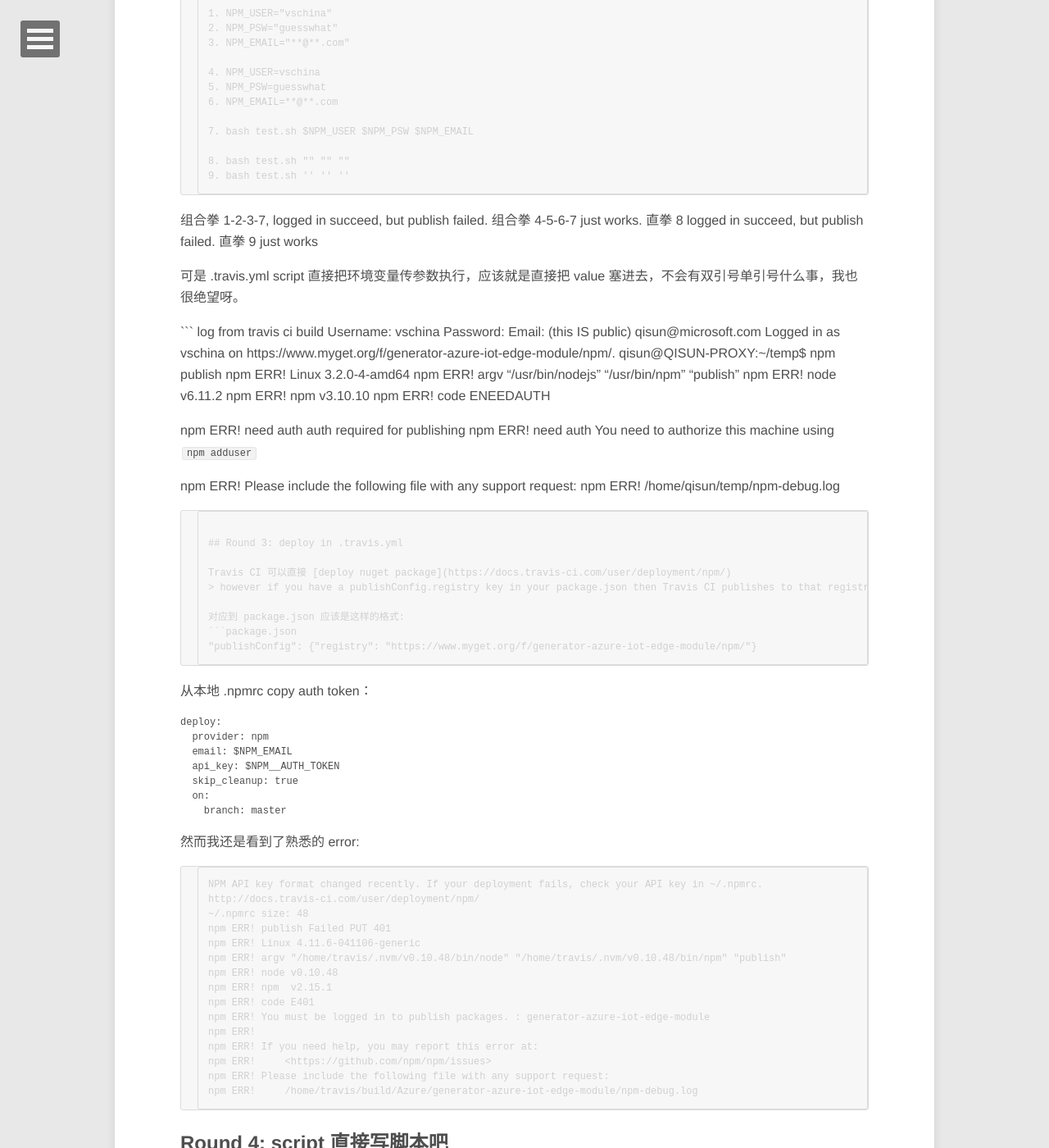
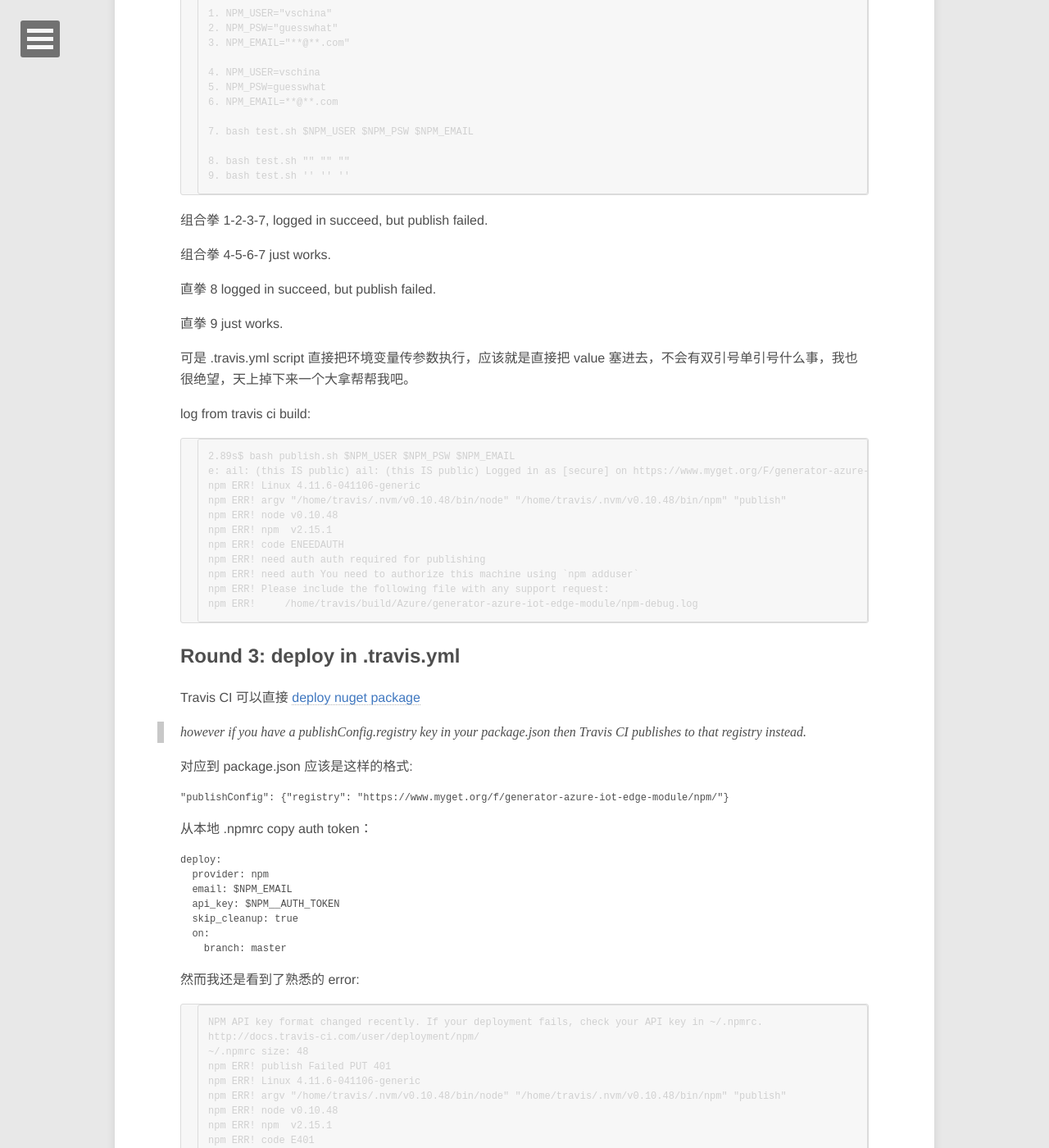
Before and after one commit to SummerSun/SummerSun.github.io, a Jekyll site: the page built from _posts/2017-08-26-It-Just-Not-Works.markdown, in a window 1280 px wide and 1400 px high, scrolled down 1097 px. Shown: the whole window at 82% size. Built offline with Jekyll 4.4.1, drawn with Linux system fonts in a browser that asks for light colours; nearby versions of some CDN libraries; some of the changed text lies outside the part shown.

Commit message:
update config and post

````diff
--- a/Gemfile
+++ b/Gemfile
@@ -6,4 +6,6 @@ gem "jekyll-sitemap"
 gem "jekyll-feed"
 gem "jekyll-paginate"
 gem "jekyll-gist"
+gem "tzinfo"
+gem 'tzinfo-data'
 gem 'wdm', '>= 0.1.0' if Gem.win_platform?
--- a/_config.yml
+++ b/_config.yml
@@ -48,7 +48,7 @@ kramdown:
   smart_quotes: lsquo,rsquo,ldquo,rdquo
   enable_coderay: false
 
-gems:
+plugins:
   - jekyll-sitemap
   - jekyll-paginate
   - jekyll-gist
--- a/_includes/read-more.html
+++ b/_includes/read-more.html
@@ -5,7 +5,7 @@
     </div><!-- /.read-more-header -->
     <div class="read-more-content">
       <h3><a href="{{ site.url }}{{ post.url }}" title="{{ post.title }}">{{ post.title }}</a></h3>
-      <p>{% if post.description %}{{ post.description }}{% else %}{{ post.content | strip_html | strip_newlines | truncate: 140 }}&hellip;{% endif %} <a href="{{ site.url }}{{ post.url }}">Continue reading</a></p>
+      <p>{% if post.description %}{{ post.description }}{% else %}{{ post.content | strip_html | strip_newlines | truncate: 50 }}&hellip;{% endif %} <a href="{{ site.url }}{{ post.url }}">Continue reading</a></p>
     </div><!-- /.read-more-content -->
   {% endfor %}
   <div class="read-more-list">
--- a/_posts/2017-08-26-It-Just-Not-Works.markdown
+++ b/_posts/2017-08-26-It-Just-Not-Works.markdown
@@ -5,14 +5,14 @@ date:   2017-08-26 10:00:00
 tags: [Work]
 ---
 
-首先，请理解这种中英文混杂的表达方式。如有不适，只能是你的问题。
+首先，请理解这种中英文混杂的表达方式。如有不适，肯定不是我的问题。
 
 和 Travis CI 大战几十回合，终于在第二十几回合的时候把 nuget package 成功的 publish 到了 myget.
 
 ## Round 1: script in .travis.yml
 
 ```.travis.yml
-script：
+script:
 - npm adduser --registry=https://myget.org/F/generator-azure-iot-edge-module/npm/ <<!
   $NPM_USER
   $NPM_PSW
@@ -63,29 +63,28 @@ Google 大法 npm ERR! code ENEEDAUTH 也没找到啥线索，因为错误很清
 9. bash test.sh '' '' ''
 ```
 组合拳 1-2-3-7, logged in succeed, but publish failed.
+
 组合拳 4-5-6-7 just works.
+
 直拳 8 logged in succeed, but publish failed.
-直拳 9 just works
 
-可是 .travis.yml script 直接把环境变量传参数执行，应该就是直接把 value 塞进去，不会有双引号单引号什么事，我也很绝望呀。
+直拳 9 just works.
 
-``` log from travis ci build
-Username: vschina
-Password:
-Email: (this IS public) qisun@microsoft.com
-Logged in as vschina on https://www.myget.org/f/generator-azure-iot-edge-module/npm/.
-qisun@QISUN-PROXY:~/temp$ npm publish
-npm ERR! Linux 3.2.0-4-amd64
-npm ERR! argv "/usr/bin/nodejs" "/usr/bin/npm" "publish"
-npm ERR! node v6.11.2
-npm ERR! npm  v3.10.10
+可是 .travis.yml script 直接把环境变量传参数执行，应该就是直接把 value 塞进去，不会有双引号单引号什么事，我也很绝望，天上掉下来一个大拿帮帮我吧。
+
+log from travis ci build:
+```
+2.89s$ bash publish.sh $NPM_USER $NPM_PSW $NPM_EMAIL
+e: ail: (this IS public) ail: (this IS public) Logged in as [secure] on https://www.myget.org/F/generator-azure-iot-edge-module/npm/.
+npm ERR! Linux 4.11.6-041106-generic
+npm ERR! argv "/home/travis/.nvm/v0.10.48/bin/node" "/home/travis/.nvm/v0.10.48/bin/npm" "publish"
+npm ERR! node v0.10.48
+npm ERR! npm  v2.15.1
 npm ERR! code ENEEDAUTH
-
 npm ERR! need auth auth required for publishing
 npm ERR! need auth You need to authorize this machine using `npm adduser`
-
 npm ERR! Please include the following file with any support request:
-npm ERR!     /home/qisun/temp/npm-debug.log
+npm ERR!     /home/travis/build/Azure/generator-azure-iot-edge-module/npm-debug.log
 ```
 
 ## Round 3: deploy in .travis.yml
@@ -141,6 +140,9 @@ script:
 ```
 Just Works.
 
-前面三个回合，来回试了很多次，依旧没有想到能 work 的方法。
-github npm isuues，travis ci issues，很多类似的问题，但是要么就是 scenario 不同，要么就是 solution just not work。
+Travis CI 可以在 settings 里设置不在 build log 里直接打印环境变量，所以没有加密，直接写文件，应该不会有太大的 security 的问题。
+
+前面三个回合，来回测试了很多次，依旧没有找到能 work 的方法。
+github npm isuues，travis ci issues，都是想办法怎么 Auth，暂时没找到已经 auth 成功但是依旧不能 publish 的情况。
+
 先 mark 一下这些回合，等我找到解决的方法再来更新。
--- a/index.html
+++ b/index.html
@@ -35,7 +35,7 @@ image:
     {% endif %}
   </header>
   <div class="entry-content">
-    {{ post.content |truncatewords: 100 || split:'<!--break-->' | first }}
+    {{ post.content |truncatewords: 10 || split:'<!--break-->' | first }}
   </div><!-- /.entry-content -->
 </article><!-- /.hentry -->
 {% endfor %}
````
Also changed, not shown: other parts of _posts/2017-08-26-It-Just-Not-Works.markdown (+1 -1 lines), 1 other file.
